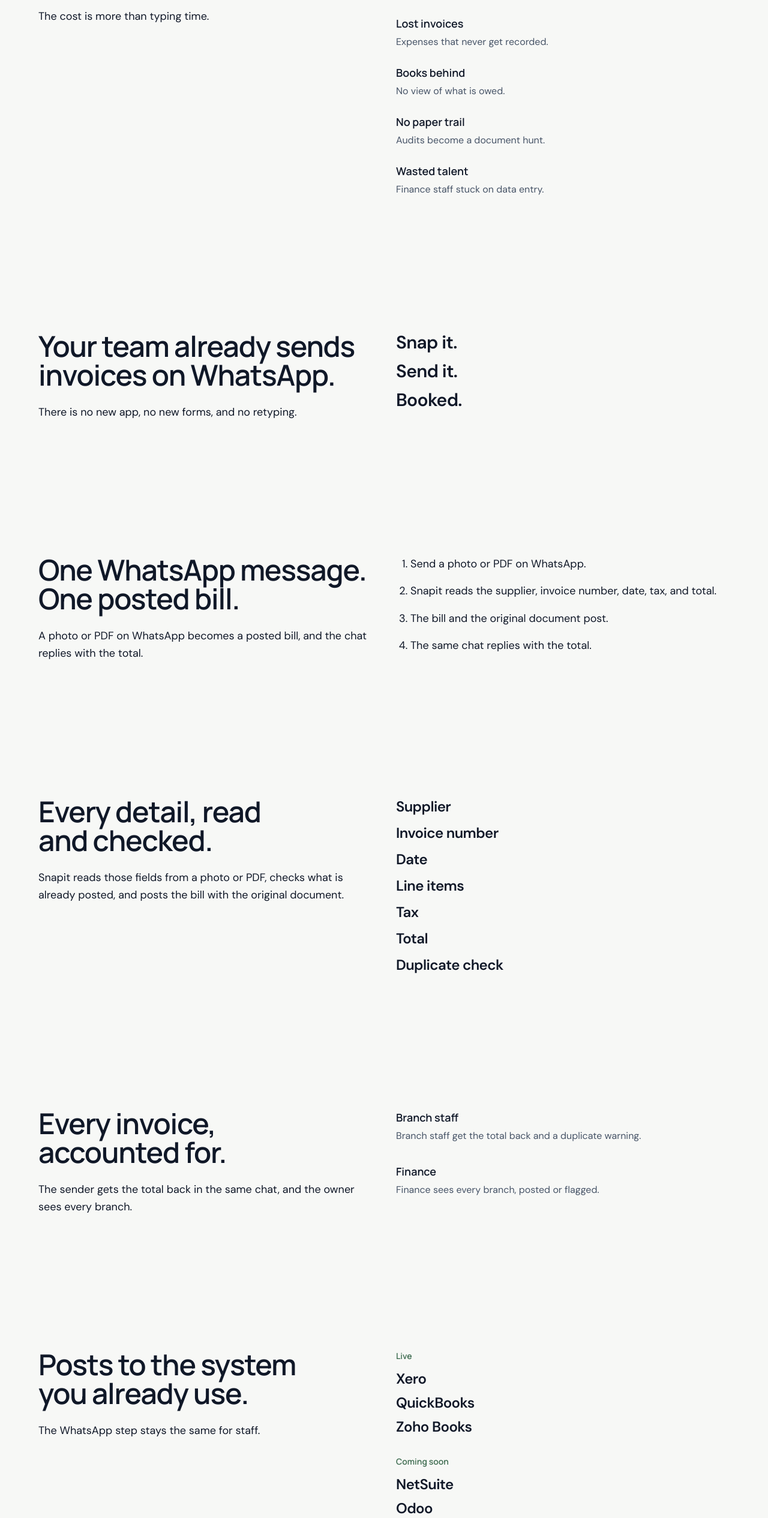
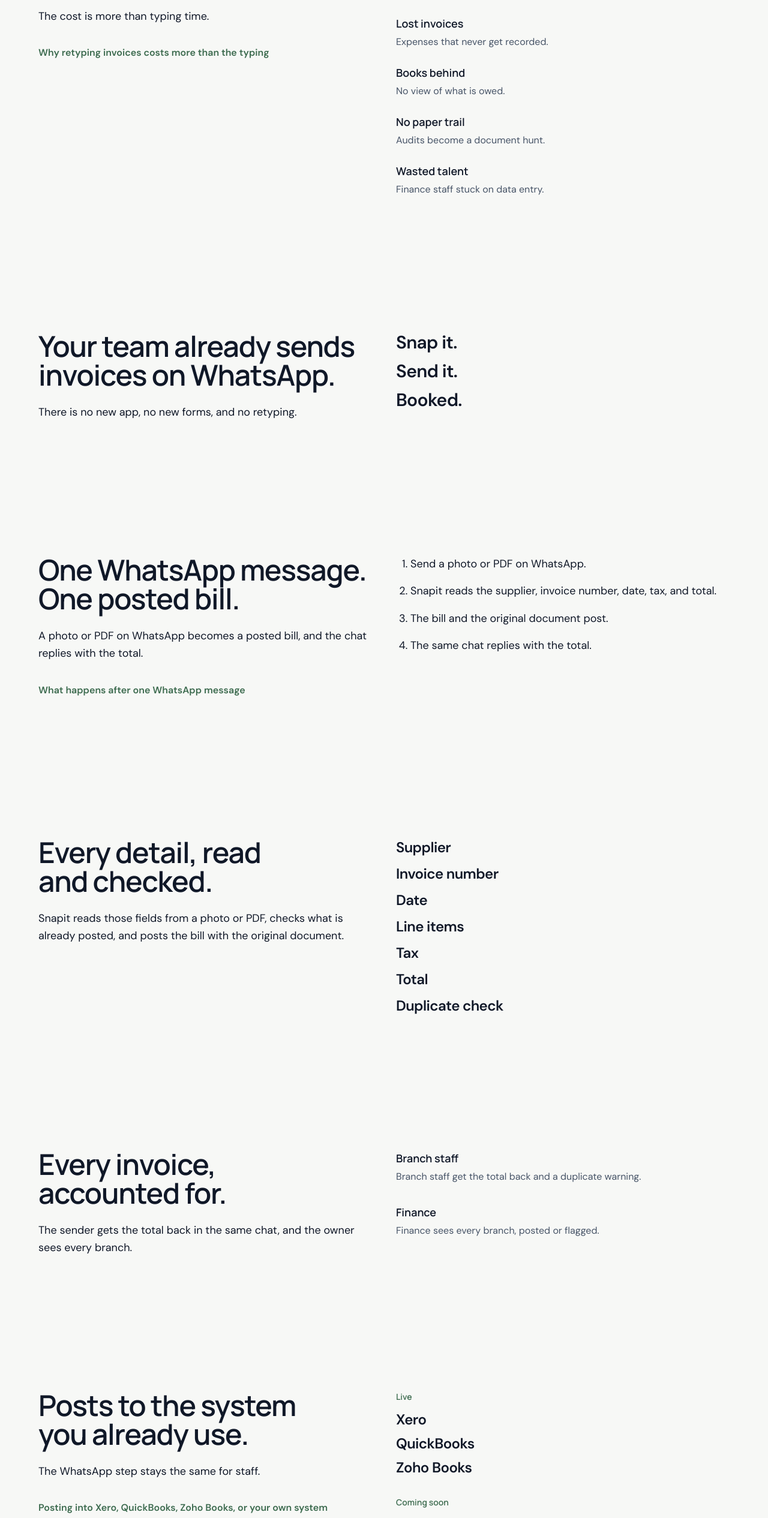
Before and after one commit to trysnapit/snapit-site, a Next.js app in the folder Snapit/: page / in a window 1280 px wide. Shown: the part 1188-3719 px from the top of the page at 60% size. Built offline with nearby package versions, Linux system fonts and the light colour scheme.

Commit message:
feat: link home sections to the matching posts

```diff
--- a/Snapit/app/blog/[slug]/page.tsx
+++ b/Snapit/app/blog/[slug]/page.tsx
@@ -4,6 +4,21 @@ import ReactMarkdown from "react-markdown";
 import remarkGfm from "remark-gfm";
 import { PostDate } from "@/components/blog/post-date";
 import { getAllPosts, getPost } from "@/lib/posts";
+
+const homeSections = {
+  "retyping-invoices": {
+    href: "/#costs",
+    label: "What retyping really costs you",
+  },
+  "one-whatsapp-message": {
+    href: "/#how-it-works",
+    label: "One WhatsApp message. One posted bill.",
+  },
+  "posting-to-your-books": {
+    href: "/#systems",
+    label: "Posts to the system you already use.",
+  },
+} as const;
 
 export function generateStaticParams() {
   return getAllPosts().map((post) => ({ slug: post.slug }));
@@ -16,6 +31,8 @@ export default async function BlogPostPage({ params }: { params: Promise<{ slug:
   if (!post) {
     notFound();
   }
+
+  const homeSection = homeSections[post.slug as keyof typeof homeSections];
 
   return (
     <article className="min-w-0 px-5 py-20 md:py-28">
@@ -30,11 +47,19 @@ export default async function BlogPostPage({ params }: { params: Promise<{ slug:
         <div className="article-body mt-10">
           <ReactMarkdown remarkPlugins={[remarkGfm]}>{post.content}</ReactMarkdown>
         </div>
-        <p className="mt-12">
+        <div className="mt-12 flex flex-col">
+          {homeSection ? (
+            <Link
+              href={homeSection.href}
+              className="inline-flex min-h-11 items-center font-semibold text-accent"
+            >
+              {homeSection.label}
+            </Link>
+          ) : null}
           <Link href="/blog" className="inline-flex min-h-11 items-center font-semibold text-accent">
             Back to the blog
           </Link>
-        </p>
+        </div>
       </div>
     </article>
   );
--- a/Snapit/components/home/costs.tsx
+++ b/Snapit/components/home/costs.tsx
@@ -1,3 +1,4 @@
+import Link from "next/link";
 import { costs } from "@/lib/home";
 
 export function Costs() {
@@ -10,6 +11,14 @@ export function Costs() {
             What retyping really costs you.
           </h2>
           <p className="mt-6 text-lg leading-relaxed text-ink">The cost is more than typing time.</p>
+          <p className="mt-6">
+            <Link
+              href="/blog/retyping-invoices"
+              className="inline-flex min-h-11 items-center font-semibold text-accent"
+            >
+              Why retyping invoices costs more than the typing
+            </Link>
+          </p>
         </div>
         <ul className="flex flex-col gap-6">
           {costs.map((cost) => (
--- a/Snapit/components/home/how-it-works.tsx
+++ b/Snapit/components/home/how-it-works.tsx
@@ -1,3 +1,4 @@
+import Link from "next/link";
 import { steps } from "@/lib/home";
 
 export function HowItWorks() {
@@ -14,6 +15,14 @@ export function HowItWorks() {
           <p className="mt-6 text-lg leading-relaxed text-ink">
             A photo or PDF on WhatsApp becomes a posted bill, and the chat replies with the total.
           </p>
+          <p className="mt-6">
+            <Link
+              href="/blog/one-whatsapp-message"
+              className="inline-flex min-h-11 items-center font-semibold text-accent"
+            >
+              What happens after one WhatsApp message
+            </Link>
+          </p>
         </div>
         <ol className="list-decimal space-y-4 pl-6 text-lg leading-relaxed text-ink">
           {steps.map((step) => (
--- a/Snapit/components/home/systems.tsx
+++ b/Snapit/components/home/systems.tsx
@@ -1,3 +1,4 @@
+import Link from "next/link";
 import { systems } from "@/lib/home";
 
 export function Systems() {
@@ -10,6 +11,14 @@ export function Systems() {
           </h2>
           <p className="mt-6 text-lg leading-relaxed text-ink">
             The WhatsApp step stays the same for staff.
+          </p>
+          <p className="mt-6">
+            <Link
+              href="/blog/posting-to-your-books"
+              className="inline-flex min-h-11 items-center font-semibold text-accent"
+            >
+              Posting into Xero, QuickBooks, Zoho Books, or your own system
+            </Link>
           </p>
         </div>
         <div className="flex flex-col gap-8">
```
